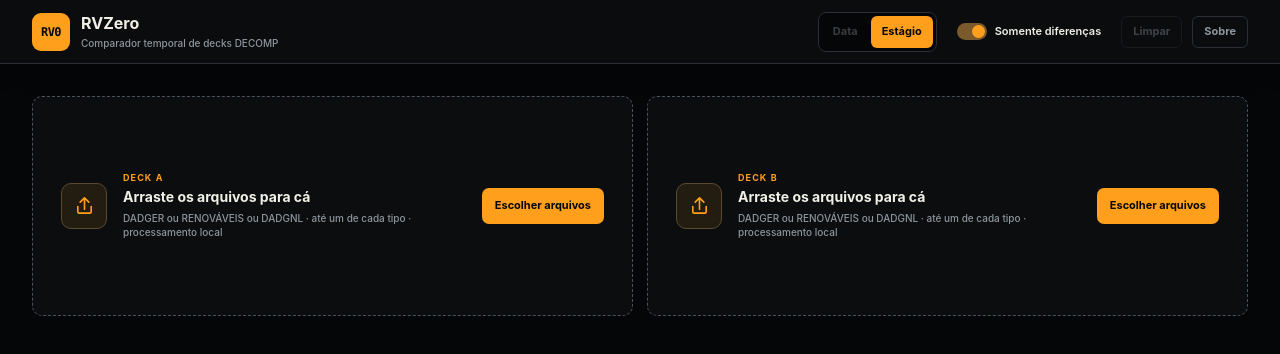
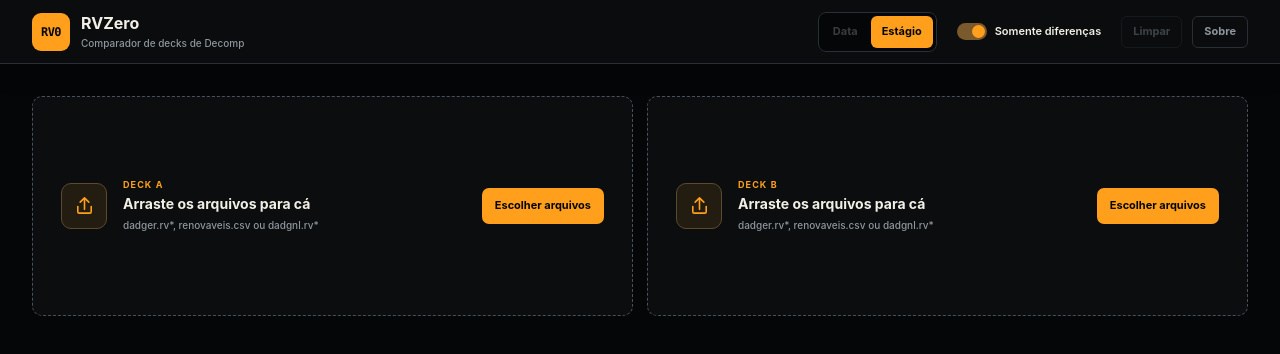
Before and after one commit to jackgraziano/rvzero, a Vue app: page / in a window 1280 px wide. Shown: the top 354 px of the page. Built offline with nearby package versions, Linux system fonts and the light colour scheme.

Commit message:
chore: ajusta textos da interface

```diff
--- a/src/components/DropZone.vue
+++ b/src/components/DropZone.vue
@@ -25,7 +25,7 @@
           <h2>
             {{ files.length ? 'Adicione arquivos a este conjunto' : 'Arraste os arquivos para cá' }}
           </h2>
-          <p>{{ supportedTypesText }} · até um de cada tipo · processamento local</p>
+          <p>dadger.rv*, renovaveis.csv ou dadgnl.rv*</p>
         </div>
         <label class="upload-button">
           {{ files.length ? 'Adicionar ou substituir' : 'Escolher arquivos' }}
@@ -76,7 +76,7 @@
 
 <script>
 import { readBrowserFile } from '../adapters/browserFiles.js'
-import { detectFileType, parseFile, getSupportedTypes } from '../utils/fileTypeRegistry.js'
+import { detectFileType, parseFile } from '../utils/fileTypeRegistry.js'
 
 export default {
   name: 'DropZone',
@@ -98,9 +98,6 @@ export default {
   computed: {
     isReading() {
       return this.pendingCount > 0
-    },
-    supportedTypesText() {
-      return getSupportedTypes().map(type => type.name).join(' ou ')
     }
   },
   methods: {
--- a/src/components/TopBar.vue
+++ b/src/components/TopBar.vue
@@ -4,7 +4,7 @@
       <span class="brand-mark" aria-hidden="true">RV0</span>
       <div>
         <h1>RVZero</h1>
-        <p>Comparador temporal de decks DECOMP</p>
+        <p>Comparador de decks de Decomp</p>
       </div>
     </div>
 
@@ -78,7 +78,6 @@
         >
           ×
         </button>
-        <span class="modal-kicker">Software de código aberto</span>
         <h2 id="about-title">Sobre o RVZero</h2>
         <p>
           O RVZero é uma ferramenta de código aberto destinada à análise
@@ -345,16 +344,8 @@ export default {
   font-family: var(--font-ui);
 }
 
-.modal-kicker {
-  color: var(--accent);
-  font-size: 11px;
-  font-weight: 750;
-  letter-spacing: 0.12em;
-  text-transform: uppercase;
-}
-
 .modal-content h2 {
-  margin: 8px 0 12px;
+  margin: 0 0 12px;
   font-size: 22px;
 }
 
```
Also changed, not shown: 1 other file (tests, documents, lock files or other folders).
